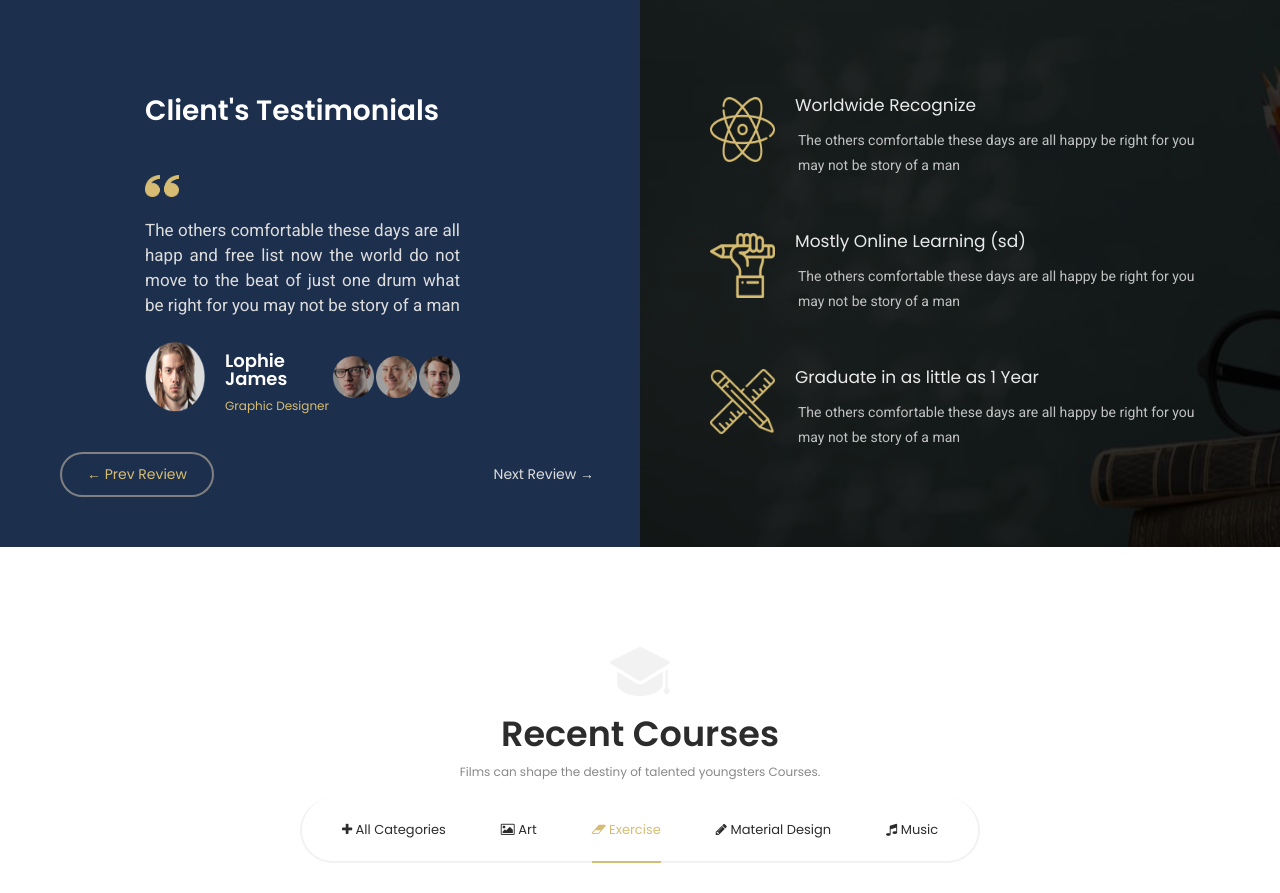
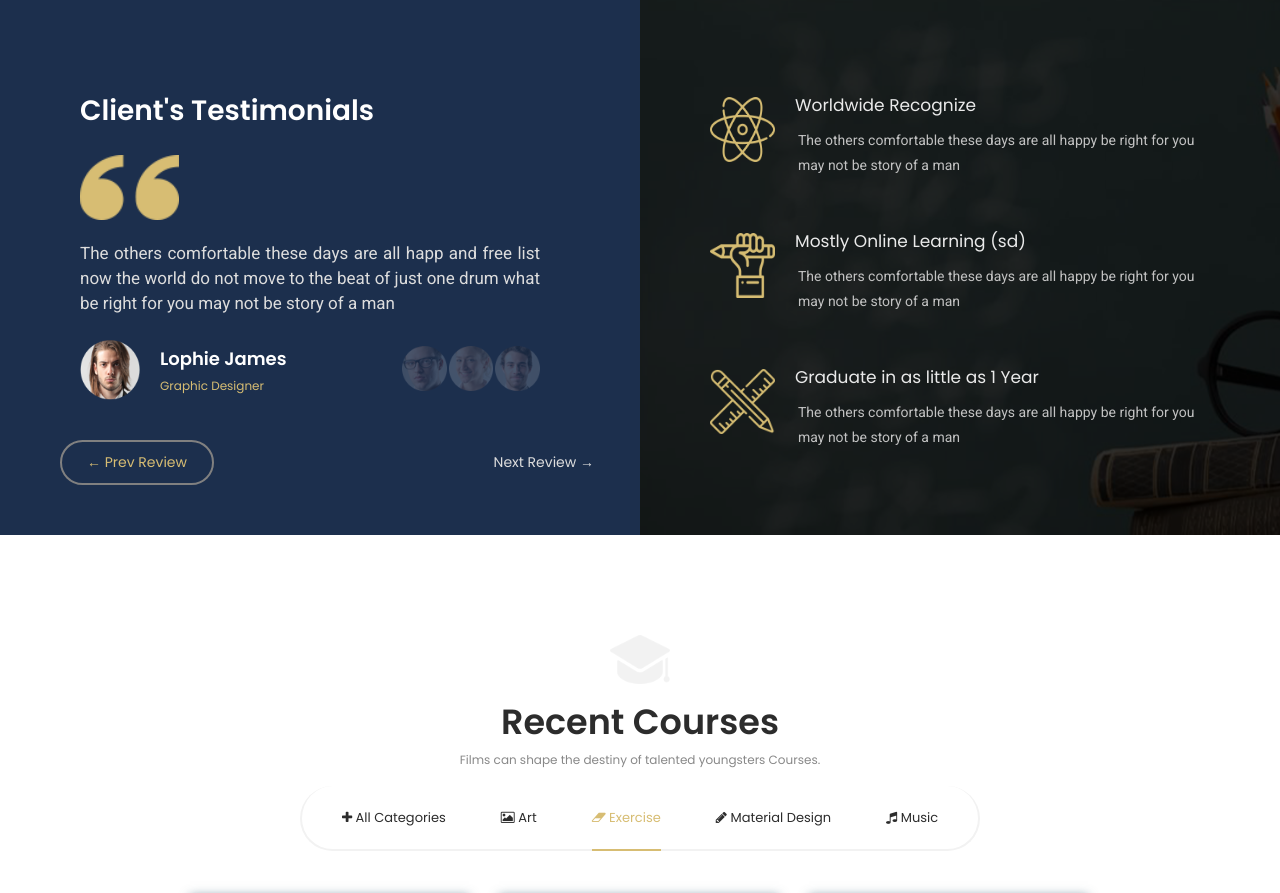
Before and after one commit to hoanguyen2805/html-basic-nta, a plain HTML site: page index.html in a window 1280 px wide. Shown: the part 2706-3599 px from the top of the page. Drawn offline with Linux system fonts and the light colour scheme.

Commit message:
add slideshow responses

```diff
--- a/index.html
+++ b/index.html
@@ -349,22 +349,40 @@
                             </p>
                             <div class="description__carousel">
                                 <div class="description__carousel--content">
-                                    <img src="./images/testimanial-avatar.png" alt="">
-                                    <div>
+                                    <!-- <img src="./images/carousel00.png" alt=""> -->
+
+                                    <img src="./images/carousel00.png" alt="" class="hien">
+                                    <img src="./images/carousel01.png" alt="" class="hien">
+                                    <img src="./images/carousel02.png" alt="" class="hien">
+                                    <img src="./images/carousel03.png" alt="" class="hien">
+                                    <div class="user_info">
                                         <h4>Lophie James</h4>
                                         <p>Graphic Designer</p>
                                     </div>
+                                    <div class="user_info">
+                                        <h4>Peter</h4>
+                                        <p>Developer</p>
+                                    </div>
+                                    <div class="user_info">
+                                        <h4>Linda</h4>
+                                        <p>Teacher</p>
+                                    </div>
+                                    <div class="user_info">
+                                        <h4>Jack St.</h4>
+                                        <p>CTO</p>
+                                    </div>
                                 </div>
                                 <ul class="description__carousel--list">
-                                    <li><img src="./images/carousel01.png" alt=""></li>
-                                    <li><img src="./images/carousel02.png" alt=""></li>
-                                    <li><img src="./images/carousel03.png" alt=""></li>
+                                    <li><img src="./images/carousel00.png" alt="" class="mySlides"></li>
+                                    <li><img src="./images/carousel01.png" alt="" class="mySlides"></li>
+                                    <li><img src="./images/carousel02.png" alt="" class="mySlides"></li>
+                                    <li><img src="./images/carousel03.png" alt="" class="mySlides"></li>
                                 </ul>
                                 <!-- <img src="./images/testimonial-carousel.png" alt=""> -->
                             </div>
                             <div class="description__btn">
-                                <button class="btn btn-prev"> &#8592; Prev Review </button>
-                                <button class="btn btn-next"> Next Review &#8594; </button>
+                                <button class="btn btn-prev" onclick="plusSlides(-1)"> &#8592; Prev Review </button>
+                                <button class="btn btn-next" onclick="plusSlides(1)"> Next Review &#8594; </button>
                             </div>
                         </div>
 
@@ -725,6 +743,35 @@
             document.getElementById("form").style.display = "none";
             document.getElementById("btnRegister").style.display = "none";
         }
+
+
+        var slideIndex = 0;
+        showSlides(slideIndex);
+        function plusSlides(n) {
+            showSlides(slideIndex += n);
+        }
+
+        function showSlides(n) {
+
+            var i;
+            var slides = document.getElementsByClassName("mySlides"); //lấy ra 4 cái thẻ hình
+
+            var hinhTo = document.getElementsByClassName("hien");
+
+            var infos = document.getElementsByClassName("user_info");
+            if (n >= slides.length) { slideIndex = 0 }
+            if (n < 0) { slideIndex = slides.length - 1 }
+            for (i = 0; i < slides.length; i++) {
+                slides[i].style.filter = "opacity(20%)";
+                slides[i].style.display = "inline-block";
+
+                hinhTo[i].style.display = "none";
+                infos[i].style.display = "none";
+            }
+            slides[slideIndex].style.display = "none";
+            hinhTo[slideIndex].style.display = "inline-block";
+            infos[slideIndex].style.display = "block";
+        }
     </script>
 </body>
 
--- a/style/responsive.css
+++ b/style/responsive.css
@@ -13,6 +13,21 @@
   .description .col:last-of-type {
     padding-left: 7rem;
     padding-right: 7rem;
+  }
+  .description__testimonials h3 {
+    padding-left: 8rem;
+  }
+  .description__testimonials > img {
+    padding-left: 8rem;
+    margin-top: 3rem;
+  }
+  .description__testimonials > p {
+    padding-left: 8rem;
+    padding-right: 10rem;
+  }
+  .description__carousel {
+    padding-left: 8rem;
+    padding-right: 10rem;
   }
 }
 @media only screen and (max-width: 1200px) {
--- a/style/style.css
+++ b/style/style.css
@@ -227,8 +227,8 @@ body {
   border: none;
 }
 .search-container select {
-  -moz-appearance: none; /* Firefox */
-  -webkit-appearance: none; /* Safari and Chrome */
+  -moz-appearance: none;
+  -webkit-appearance: none;
   appearance: none;
   position: absolute;
   left: 0rem;
@@ -244,6 +244,7 @@ body {
   border-top-left-radius: 4rem;
   border-bottom-left-radius: 4rem;
 }
+
 .search-container button {
   box-sizing: border-box;
   /* padding: 1rem 1rem 1rem 1rem; */
@@ -758,7 +759,7 @@ body {
 }
 .description__carousel--list img {
   width: 4.5rem;
-  filter: brightness(70%);
+  /* filter: opacity(20%); */
 }
 .description__btn {
   margin-top: 4rem;
```
Also changed, not shown: images/carousel00.png (renamed from images/testimanial-avatar.png).
